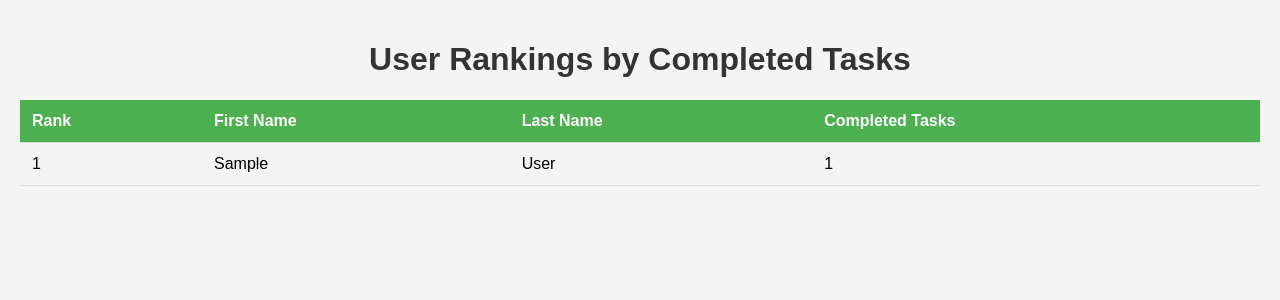
After one commit to RO-HIT17/Flask_TODO_V3, a Flask app: page /rankings in a window 1280 px wide. The commit adds this page. Shown: the top 300 px of the page. Run offline with Flask 3, Linux system fonts and the light colour scheme; tables that the repository leaves empty hold one stand-in row (values such as "Sample post").

Commit message:
added rankings page

```diff
--- a/app.py
+++ b/app.py
@@ -239,6 +239,31 @@ def complete_todo(user_id,todo_id):
 def uploads(filename):
     return send_from_directory(app.config['UPLOAD_FOLDER'], filename)
 
+@app.route('/rankings')
+def rankings():
+    # Query to get users and count their completed tasks
+    user_rankings = (
+        db.session.query(User.fname, User.lname, db.func.count(Todo.todo_id).label('task_count'))
+        .join(Todo, User.user_id == Todo.user_id)
+        .filter(Todo.completed == True)
+        .group_by(User.user_id)
+        .order_by(db.desc('task_count'))
+        .all()
+    )
+
+    # Add rank to each user in the results
+    ranked_users = []
+    for index, user in enumerate(user_rankings, start=1):
+        ranked_users.append({
+            'rank': index,
+            'fname': user[0],
+            'lname': user[1],
+            'task_count': user[2]
+        })
+
+    return render_template('rankings.html', ranked_users=ranked_users)
+
+
 
 if __name__ == '__main__':
     app.run(debug=True)
--- a/templates/dashboard.html
+++ b/templates/dashboard.html
@@ -12,6 +12,7 @@
     <div class="button-container">
         <a href="{{ url_for('index', user_id=data.user_id) }}"><button class="todo">Todo List</button></a>
         <a href="{{ url_for('main') }}"><button class="logout">Logout</button></a>
+        <a href="{{ url_for('rankings') }}" class="rankings">Rankings</a>
     </div>
     <br><br>
     <div class="theme-toggle">
--- /dev/null
+++ b/templates/rankings.html
@@ -0,0 +1,77 @@
+<!DOCTYPE html>
+<html lang="en">
+<head>
+    <meta charset="UTF-8">
+    <meta name="viewport" content="width=device-width, initial-scale=1.0">
+    <title>User Rankings</title>
+    <style>
+        body {
+            font-family: Arial, sans-serif;
+            background-color: #f4f4f4;
+            margin: 0;
+            padding: 20px;
+        }
+
+        h1 {
+            text-align: center;
+            color: #333;
+        }
+
+        table {
+            width: 100%;
+            border-collapse: collapse;
+            margin-top: 20px;
+        }
+
+        th, td {
+            padding: 12px;
+            text-align: left;
+            border-bottom: 1px solid #ddd;
+        }
+
+        th {
+            background-color: #4CAF50;
+            color: white;
+        }
+
+        tr:nth-child(even) {
+            background-color: #f2f2f2;
+        }
+
+        tr:hover {
+            background-color: #ddd;
+        }
+
+        @media (max-width: 600px) {
+            table, th, td {
+                font-size: 14px;
+            }
+        }
+    </style>
+</head>
+<body>
+
+    <h1>User Rankings by Completed Tasks</h1>
+    <table>
+        <thead>
+            <tr>
+                <th>Rank</th>
+                <th>First Name</th>
+                <th>Last Name</th>
+                <th>Completed Tasks</th>
+            </tr>
+        </thead>
+        <tbody>
+            {% for user in ranked_users %}
+            <tr>
+                <td>{{ user.rank }}</td> <!-- Rank -->
+                <td>{{ user.fname }}</td> <!-- First Name -->
+                <td>{{ user.lname }}</td> <!-- Last Name -->
+                <td>{{ user.task_count }}</td> <!-- Completed Task Count -->
+            </tr>
+            {% endfor %}
+        </tbody>
+    </table>
+
+</body>
+</html>
```
Also changed, not shown: static/dashboard.css (+8 -0 lines).
